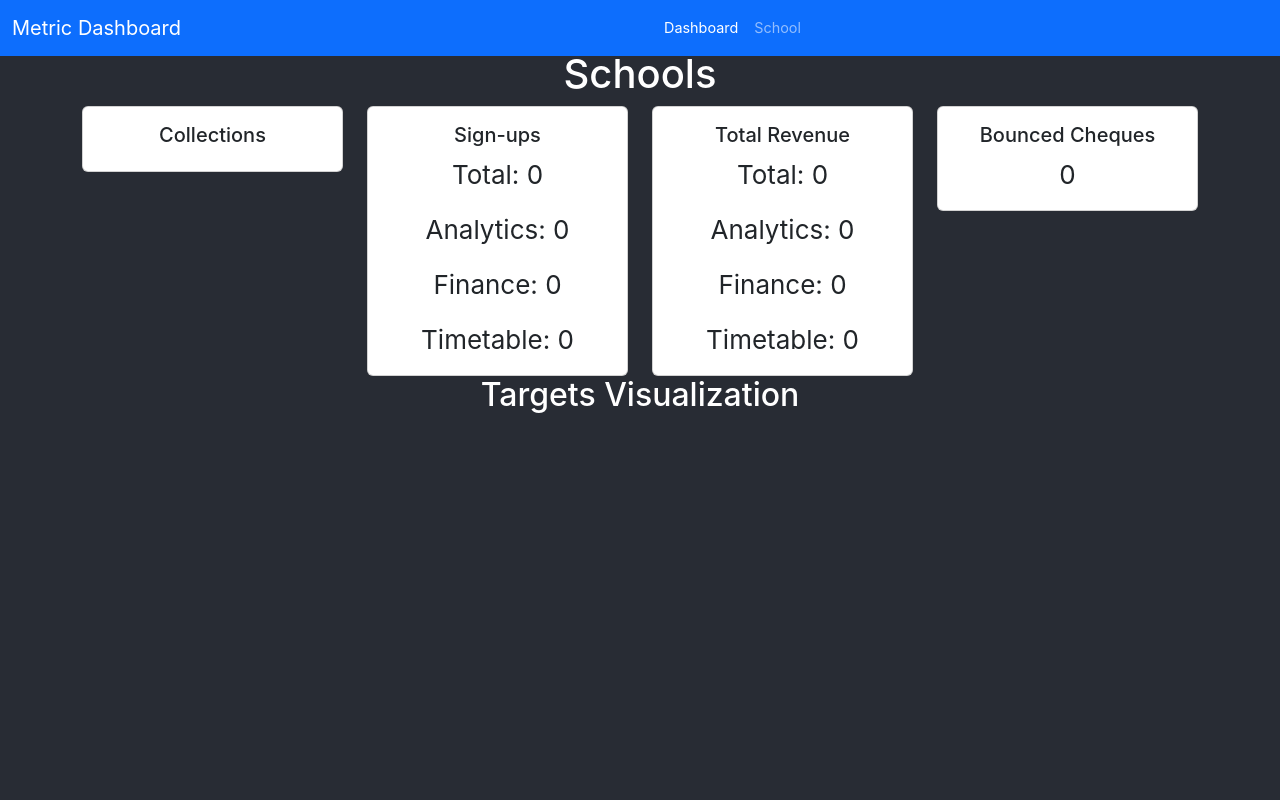
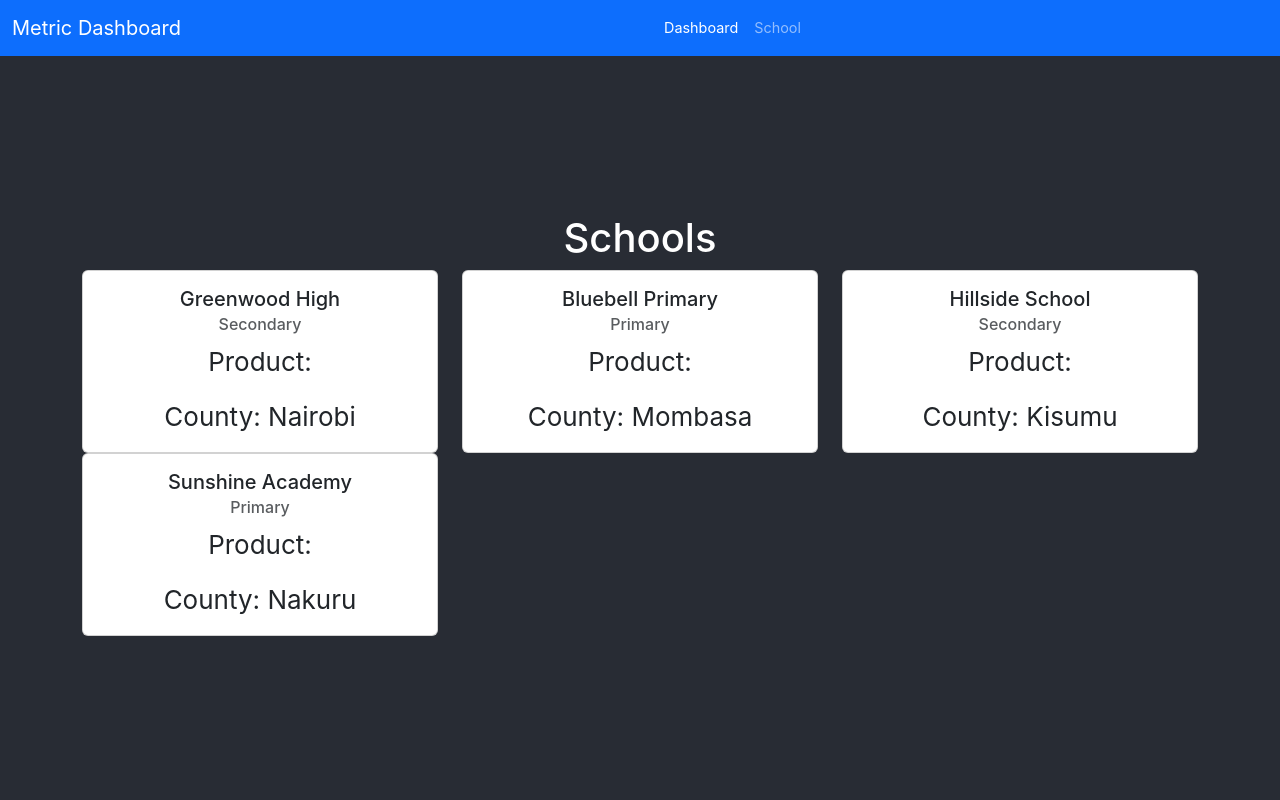
Before and after one commit to LewKM/Metrics-Dashboard, a React (Create React App) app: page /dashboard in a window 1280 px wide. Shown: the top 800 px of the page. Built offline with nearby package versions, Linux system fonts and the light colour scheme; no server answers; data requests are answered from the project's data file.

Commit message:
Copied the design of schools qand pasted on dashboard as a canvas for working on

```diff
--- a/src/components/Dashboard.js
+++ b/src/components/Dashboard.js
@@ -1,141 +1,43 @@
 import React, { useState, useEffect } from 'react';
 import axios from 'axios';
 import { Container, Row, Col, Card } from 'react-bootstrap';
-import { PieChart, Pie, BarChart, Bar, XAxis, YAxis, Tooltip, Legend, CartesianGrid } from 'recharts';
 
-const Dashboard = () => {
-    // const [schools, setSchools] = useState([]);
-    const [collections, setCollections] = useState(0);
-    const [signups, setSignups] = useState({
-        total: 0,
-        breakdown: {
-            Analytics: 0,
-            Finance: 0,
-            Timetable: 0
-        }
-    });
-    const [revenue, setRevenue] = useState({
-        total: 0,
-        breakdown: {
-            Analytics: 0,
-            Finance: 0,
-            Timetable: 0
-        }
-    });
-    const [bouncedCheques, setBouncedCheques] = useState(0);
-    const [upcomingInvoices, setUpcomingInvoices] = useState([]);
+const Schools = () => {
+    const [schools, setSchools] = useState([]);
 
     useEffect(() => {
-        const fetchDashboardData = async () => {
+        const fetchSchools = async () => {
             try {
-
-                const responseCollections = await axios.get('http://localhost:4000/collections');
-                setCollections(responseCollections.data.total);
-
-                const responseSignups = await axios.get('http://localhost:4000/signups');
-                setSignups(responseSignups.data);
-
-                const responseRevenue = await axios.get('http://localhost:4000/revenue');
-                setRevenue(responseRevenue.data);
-
-                const responseBouncedCheques = await axios.get('http://localhost:4000/bouncedCheques');
-                setBouncedCheques(responseBouncedCheques.data.total);
-
-                const responseUpcomingInvoices = await axios.get('http://localhost:4000/upcomingInvoices');
-                setUpcomingInvoices(responseUpcomingInvoices.data);
+                const response = await axios.get('http://localhost:4000/schools');
+                setSchools(response.data);
             } catch (error) {
-                console.error('Error fetching dashboard data:', error);
+                console.error('Error fetching schools:', error);
             }
         };
 
-        fetchDashboardData();
+        fetchSchools();
     }, []);
 
     return (
-        <Container style={{ marginTop: '50px' }}>
+        <Container style={{ marginTop: '50px' }}> {/* Add top margin to avoid overlap with Navbar */}
             <h1>Schools</h1>
             <Row>
-                <Col md={3}>
+                {schools.map(school => (
+                    <Col key={school.id} md={4}>
                         <Card>
                             <Card.Body>
-                            <Card.Title>Collections</Card.Title>
-                            <Card.Text>{collections}</Card.Text>
+                                <Card.Title>{school.name}</Card.Title>
+                                <Card.Subtitle className="mb-2 text-muted">{school.type}</Card.Subtitle>
+                                <Card.Text>Product: {school.product}</Card.Text>
+                                <Card.Text>County: {school.county}</Card.Text>
+                                {/* Add more details as needed */}
                             </Card.Body>
                         </Card>
                     </Col>
-                <Col md={3}>
-                    <Card>
-                        <Card.Body>
-                            <Card.Title>Sign-ups</Card.Title>
-                            <Card.Text>Total: {signups.total}</Card.Text>
-                            <Card.Text>Analytics: {signups.breakdown.Analytics}</Card.Text>
-                            <Card.Text>Finance: {signups.breakdown.Finance}</Card.Text>
-                            <Card.Text>Timetable: {signups.breakdown.Timetable}</Card.Text>
-                        </Card.Body>
-                    </Card>
-                </Col>
-                <Col md={3}>
-                    <Card>
-                        <Card.Body>
-                            <Card.Title>Total Revenue</Card.Title>
-                            <Card.Text>Total: {revenue.total}</Card.Text>
-                            <Card.Text>Analytics: {revenue.breakdown.Analytics}</Card.Text>
-                            <Card.Text>Finance: {revenue.breakdown.Finance}</Card.Text>
-                            <Card.Text>Timetable: {revenue.breakdown.Timetable}</Card.Text>
-                        </Card.Body>
-                    </Card>
-                </Col>
-                <Col md={3}>
-                    <Card>
-                        <Card.Body>
-                            <Card.Title>Bounced Cheques</Card.Title>
-                            <Card.Text>{bouncedCheques}</Card.Text>
-                        </Card.Body>
-                    </Card>
-                </Col>
-            </Row>
-            <Row>
-                <Col>
-                    <h2>Targets Visualization</h2>
-                    {/* Add your code for Targets Visualization here */}
-                    <PieChart width={400} height={400}>
-                        <Pie dataKey="value" data={[]} fill="#8884d8" />
-                        <Tooltip />
-                    </PieChart>
-                </Col>
-            </Row>
-            <Row>
-                <Col>
-                    <h2>Signups Overview</h2>
-                    {/* Add your code for Signups Overview here */}
-                    <BarChart width={500} height={300} data={[]}>
-                        <XAxis dataKey="name" />
-                        <YAxis />
-                        <CartesianGrid strokeDasharray="3 3" />
-                        <Tooltip />
-                        <Legend />
-                        <Bar dataKey="pv" fill="#8884d8" />
-                        <Bar dataKey="uv" fill="#82ca9d" />
-                    </BarChart>
-                </Col>
-            </Row>
-            <Row>
-                <Col>
-                    <h2>Upcoming Invoices</h2>
-                    <ul>
-                        {upcomingInvoices.map((invoice, index) => (
-                            <li key={index}>
-                                <div>{invoice.school}</div>
-                                <div>Amount Due: {invoice.amount}</div>
-                                <div>Due Date: {invoice.dueDate}</div>
-                                <div>Quick Actions: {/* Implement quick actions */}</div>
-                            </li>
                 ))}
-                    </ul>
-                </Col>
             </Row>
         </Container>
     );
 };
 
-export default Dashboard;
+export default Schools;
```
Lines whose indentation alone changed are shown as unchanged.
